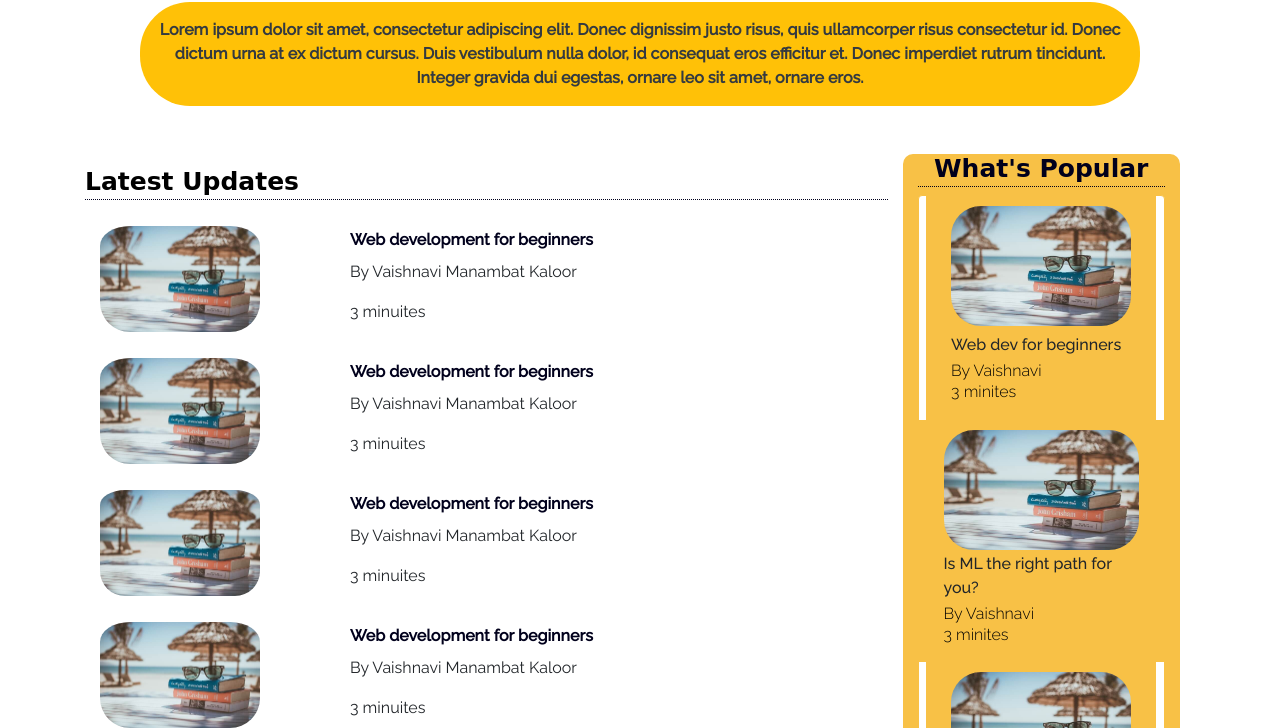
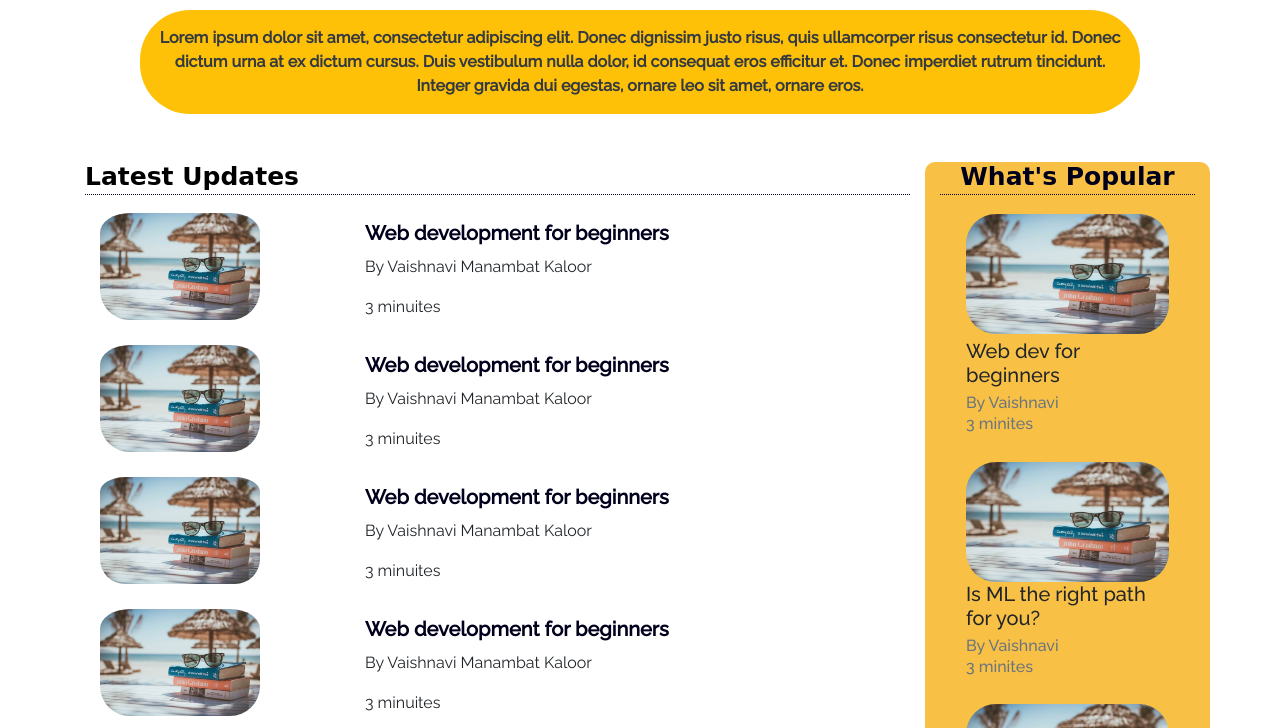
Before and after one commit to prerana-bala/Alpha-Buzz-Sept-24th, a plain HTML site: page pages/Blogsp/techtuesday.html in a window 1280 px wide. Shown: the part 229-957 px from the top of the page. Drawn offline with Linux system fonts and the light colour scheme; files that its build step writes are made by us from their sources; a web font is replaced by a local one.

Commit message:
Update techtuesday.html

```diff
--- a/pages/Blogsp/techtuesday.html
+++ b/pages/Blogsp/techtuesday.html
@@ -9,15 +9,15 @@
     <meta charset="utf-8">
     <meta name="viewport" content="width=device-width, initial-scale=1.0, shrink-to-fit=no">
     <title>Tech Tuesdays</title>
-    <link rel="stylesheet" href="assets/bootstrap/css/bootstrap.min.css">
+    <link rel="stylesheet" href="Alpha-Buzz-Sept-24th/assets/bootstrap/css/bootstrap.min.css">
     <link rel="stylesheet" href="https://fonts.googleapis.com/css?family=Lora">
     <link rel="stylesheet" href="https://fonts.googleapis.com/css?family=Raleway:300,400,500">
     <link rel="stylesheet" href="https://fonts.googleapis.com/css?family=Raleway+Dots">
-    <link rel="stylesheet" href="assets/fonts/font-awesome.min.css">
-    <link rel="stylesheet" href="assets/css/body.css">
-    <link rel="stylesheet" href="assets/css/style.css">
-    <link rel="stylesheet" href="assets/css/styles-1.css">
-    <link rel="stylesheet" href="assets/css/styles.css">
+    <link rel="stylesheet" href="Alpha-Buzz-Sept-24th/assets/fonts/font-awesome.min.css">
+    <link rel="stylesheet" href="Alpha-Buzz-Sept-24th/assets/css/body.css">
+    <link rel="stylesheet" href="Alpha-Buzz-Sept-24th/assets/css/style.css">
+    <link rel="stylesheet" href="Alpha-Buzz-Sept-24th/assets/css/styles-1.css">
+    <link rel="stylesheet" href="Alpha-Buzz-Sept-24th/assets/css/styles.css">
     <link rel="icon" type="image/png" href="../../image/abc-w.png">
 <style type="text/css">
   .jp {
```
